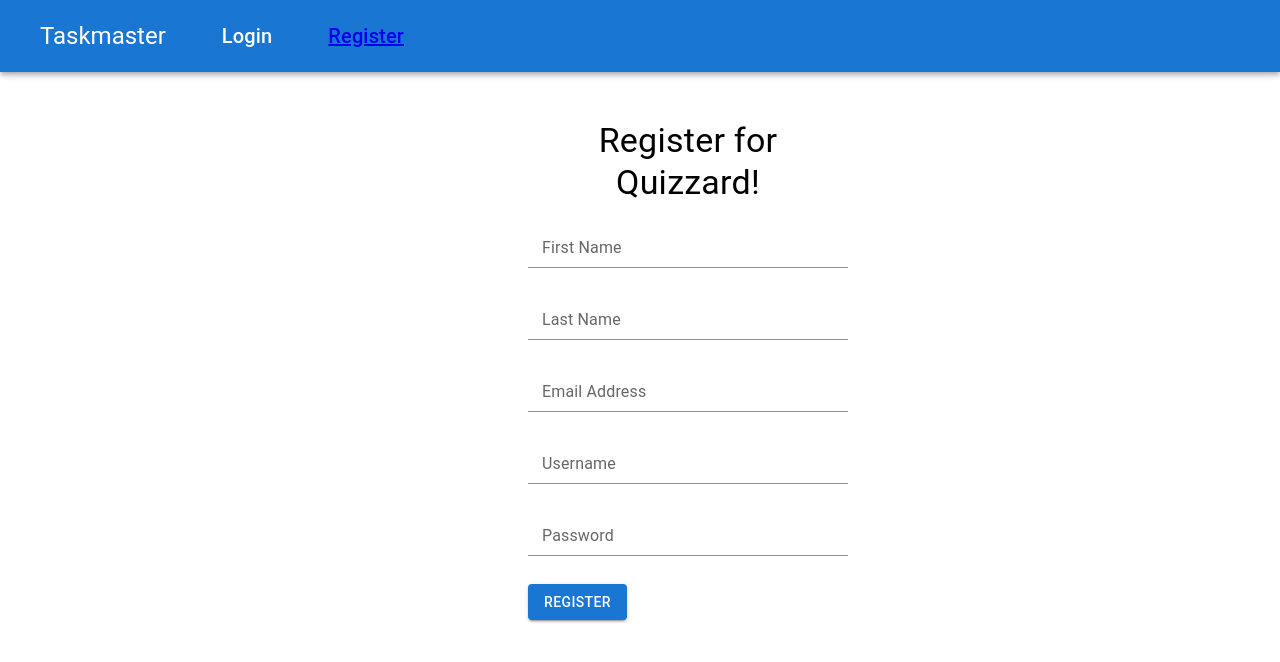
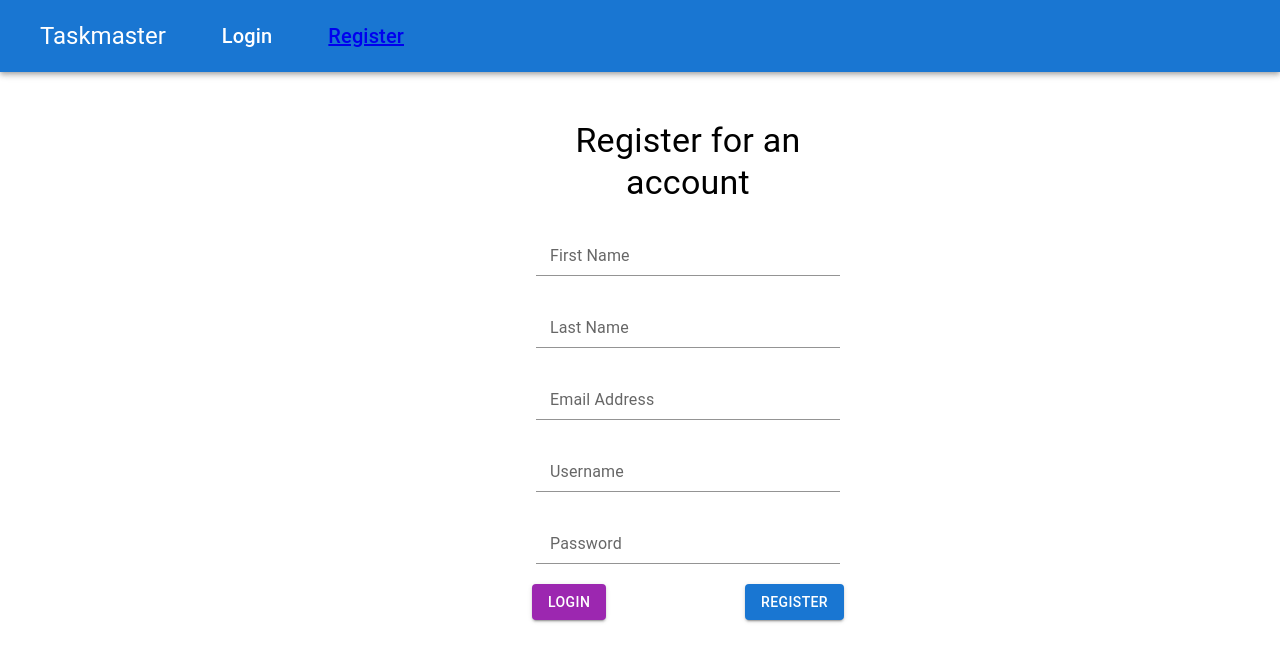
Before and after one commit to 220509-web-dev/taskmaster-ui, a React (Create React App) app: page /register in a window 1280 px wide. Shown: the top 662 px of the page. Built offline with nearby package versions, Linux system fonts and the light colour scheme.

Commit message:
added custom FormBuilder utility component + form validator function + form-related types

```diff
--- a/src/components/Register.tsx
+++ b/src/components/Register.tsx
@@ -4,6 +4,9 @@ import {Navigate, useNavigate} from "react-router-dom";
 import ErrorMessage from "./ErrorMessage";
 import { User } from "../models/user";
 import { css } from '@emotion/css'
+import { RegisterForm } from "../forms/types";
+import { isFormValid } from "../forms/is-valid";
+import FormBuilder from "../forms/FormBuilder";
 
 interface IRegisterProps {
     currentUser: User | undefined
@@ -13,40 +16,30 @@ function Register(props: IRegisterProps) {
 
     const navigate = useNavigate();
 
-    const [formData, setFormData] = useState({
-        firstName: '',
-        lastName: '',
-        email: '',
-        username: '',
-        password: ''
+    const [formData, setFormData] = useState<RegisterForm>({
+        firstName: { display: 'First Name', value: '' },
+        lastName: { display: 'Last Name', value: '' },
+        email: { display: 'Email Address', value: '' },
+        username: { display: 'Username', value: '' },
+        password: { display: 'Password', value: '', type: 'password' },
     });
 
-    const [errorMessage, setErrorMessage] = useState('');
+    const [errorMsg, setErrorMsg] = useState('');
 
     let handleChange = (e: any) => {
         const { name, value } = e.target;
         setFormData({...formData, [name]: value});
     }
 
-    let isFormValid = () => {
-        for (let field in formData) {
-            // @ts-ignore
-            if (!formData[field]) {
-                return false;
-            }
-        }
-        return true;
-    }
-
     let register = async () => {
 
-        if (!isFormValid()) {
-            setErrorMessage('You need to complete the registration form!');
+        if (!isFormValid(formData)) {
+            setErrorMsg('You need to complete the registration form!');
             return;
         }
 
         try {
-            await fetch('http://taskmasterapi-env.eba-6rxd6zer.us-east-1.elasticbeanstalk.com/taskmaster/users', {
+            await fetch(`${process.env.REACT_APP_API_URL}/users`, {
                 method: 'POST',
                 headers: {
                     'Content-Type': 'application/json'
@@ -55,8 +48,9 @@ function Register(props: IRegisterProps) {
             });
 
             navigate('/confirmation');
+
         } catch (e: any) {
-            setErrorMessage(e.message);
+            setErrorMsg(e.message);
         }
     }
 
@@ -71,79 +65,44 @@ function Register(props: IRegisterProps) {
                 margin-left: 32rem;
                 margin-top: 2rem;
                 padding: 1rem;
-                    width: 25%;
-                `}
-            >
-                <Typography align="center" variant="h4">Register for Quizzard!</Typography>
+                width: 25%;`}>
 
-                <FormControl margin="normal" fullWidth>
-                    <InputLabel htmlFor="firstName">First Name</InputLabel>
-                    <Input
-                        onChange={handleChange}
-                        id="firstName"
-                        name="firstName"
-                        type="text"
-                        placeholder="Enter your first name"
-                    />
-                </FormControl>
+            <Typography align="center" variant="h4">Register for an account</Typography>
 
-                <FormControl margin="normal" fullWidth>
-                    <InputLabel htmlFor="lastName">Last Name</InputLabel>
-                    <Input
-                        onChange={handleChange}
-                        id="lastName"
-                        name="lastName"
-                        type="text"
-                        placeholder="Enter your last name"
-                    />
-                </FormControl>
+            <div
+                id="register-form-fields"
+                className={css`padding: .5rem;`}>
+                <FormBuilder formData={formData} changeHandler={handleChange}/>
+            </div>
 
-                <FormControl margin="normal" fullWidth>
-                    <InputLabel htmlFor="email">Email Address</InputLabel>
-                    <Input
-                        onChange={handleChange}
-                        id="email"
-                        name="email"
-                        type="text"
-                        placeholder="Enter your email address"
-                    />
-                </FormControl>
+            <div
+                id="options-container"
+                className={css`margin: .25rem;`}>
 
-
-                <FormControl margin="normal" fullWidth>
-                    <InputLabel htmlFor="username">Username</InputLabel>
-                    <Input
-                        onChange={handleChange}
-                        id="username"
-                        name="username"
-                        type="text"
-                        placeholder="Enter your username"
-                    />
-                </FormControl>
-
-                <FormControl margin="normal" fullWidth>
-                    <InputLabel htmlFor="password">Password</InputLabel>
-                    <Input
-                        onChange={handleChange}
-                        id="password"
-                        name="password"
-                        type="password"
-                        placeholder="Enter your password"
-                    />
-                </FormControl>
-
-                <br/><br/>
+            <Button
+                id="nav-to-login-button"
+                className={css`float: left;`}
+                onClick={() => navigate('/login')}
+                variant="contained"
+                color="secondary"
+                size="medium">Login</Button>
 
             <Button
                 id="register-button"
+                className={css`float: right;`}
                 onClick={register}
                 variant="contained"
                 color="primary"
                 size="medium">Register</Button>
 
-                <br/><br/>
+            </div>
 
-                { errorMessage ? <ErrorMessage errorMessage={errorMessage}/> : <></> }
+            <div
+                id="error-container"
+                className={css`
+                    margin-top: 4rem;`}>
+                { errorMsg ? <ErrorMessage errorMessage={errorMsg}/> : <></> }
+            </div>
 
         </div>
 
--- /dev/null
+++ b/src/forms/FormBuilder.tsx
@@ -0,0 +1,30 @@
+import { FormControl, Input, InputLabel } from "@mui/material";
+import { SyntheticEvent } from "react";
+
+interface IFormBuilderProps {
+    formData: any;
+    changeHandler: (e: SyntheticEvent) => void;
+}
+
+function FormBuilder(props: IFormBuilderProps) {
+
+    const formElements = Object.keys(props.formData).map(key => {
+        const field = props.formData[key];
+        return (
+            <FormControl key={key} margin="normal" fullWidth>
+                <InputLabel htmlFor={key}>{field.display}</InputLabel>
+                <Input
+                    id={key}
+                    name={key}
+                    type={field.type ?? 'text'}
+                    onChange={props.changeHandler}
+                />
+            </FormControl>
+        )
+    })
+
+    return formElements.reduce((prev, curr) => <>{prev}{curr}</>);
+
+}
+
+export default FormBuilder;
--- /dev/null
+++ b/src/forms/is-valid.ts
@@ -0,0 +1,8 @@
+export const isFormValid = (formData: any) => {
+    for (let field in formData) {
+        if (!formData[field]) {
+            return false;
+        }
+    }
+    return true;
+}
--- /dev/null
+++ b/src/forms/types.ts
@@ -0,0 +1,14 @@
+
+export type FormField = {
+    display: string;
+    value: string;
+    type?: string;
+}
+
+export type RegisterForm = {
+    firstName: FormField;
+    lastName: FormField;
+    email: FormField;
+    username: FormField;
+    password: FormField;
+}
```
Lines whose indentation alone changed are shown as unchanged.
